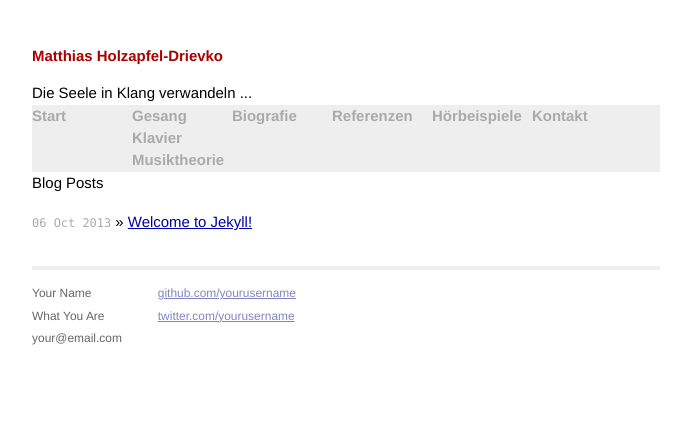
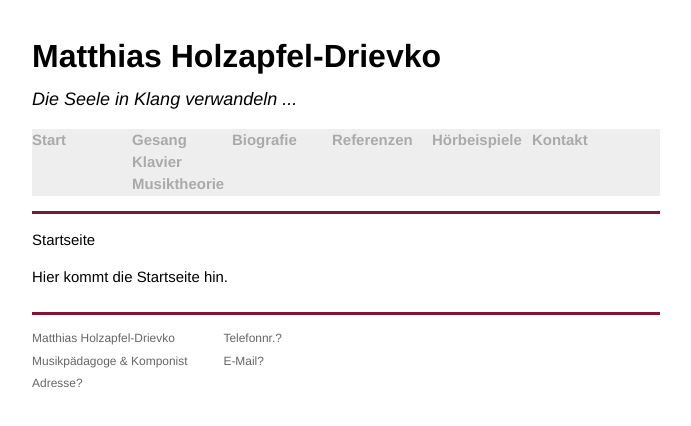
Before and after one commit to drievko/drievko.github.io, a Jekyll site: the page built from index.html, in a window 1280 px wide. Shown: the top 426 px of the page, without its empty margins (294-985 px from the left). Built offline with Jekyll 4.4.1, drawn with Linux system fonts in a browser that asks for light colours; Markdown is read by kramdown in place of the engine named in the settings.

Commit message:
Big overhaul.

```diff
--- a/_layouts/default.html
+++ b/_layouts/default.html
@@ -38,24 +38,24 @@
                   <li><a href="/">Hörbeispiele</a></li>
                   <li><a href="/">Kontakt</a></li>
                 </ul>
-                <div></div>
+                <div></div> <!-- so we can apply "clear: left;" in CSS here -->
               </div>
             </div>
 
-                {{ content }}
+            {{ content }}
 
             <div class="footer">
               <div class="contact">
                 <p>
-                  Your Name<br />
-                  What You Are<br />
-                  your@email.com
+                  Matthias Holzapfel-Drievko<br />
+                  Musikpädagoge & Komponist<br />
+                  Adresse?
                 </p>
               </div>
               <div class="contact">
                 <p>
-                  <a href="http://github.com/yourusername/">github.com/yourusername</a><br />
-                  <a href="http://twitter.com/yourusername/">twitter.com/yourusername</a><br />
+                  Telefonnr.?<br />
+                  E-Mail?
                 </p>
               </div>
             </div>
--- a/css/main.css
+++ b/css/main.css
@@ -23,6 +23,7 @@ a:visited { color: #a0a; }
 /* Home
 /*
 /*****************************************************************************/
+
 ul.posts {
   list-style-type: none;
   margin-bottom: 2em;
@@ -52,23 +53,29 @@ ul.posts span {
   line-height: 1.5em;
 }
 
+.site .header {
+  border-bottom: 3px solid #7f1734;
+  margin-bottom: 1em;
+}
+
 .site .header a {
   font-weight: bold;
   text-decoration: none;
 }
 
-.site .header h1.title {
-}
-
 .site .header h1.title a {
-  color: #a00;
+  font-size: xx-large;
+  color: #000;
 }
 
 .site .header h1.title a:hover {
-  color: #000;
+  color: #7f1734;
 }
 
 .site .header h2.title {
+  font-size: large;
+  font-style: italic;
+  margin-bottom: 1em;
 }
 
 .site .header .navigation ul li {
@@ -85,22 +92,23 @@ ul.posts span {
   color: #aaa;
 }
 
+.site .header .navigation ul a:hover {
+  color: #7f1734;
+}
+
 .site .header .navigation {
   background-color: #eee;
+  margin-bottom: 1em;
 }
 
 .site .header .navigation div {
   clear: left;
 }
 
-.site .meta {
-  color: #aaa;
-}
-
 .site .footer {
   font-size: 80%;
   color: #666;
-  border-top: 4px solid #eee;
+  border-top: 3px solid #7f1734;
   margin-top: 2em;
   overflow: hidden;
 }
@@ -112,16 +120,6 @@ ul.posts span {
 
 .site .footer .contact a {
   color: #8085C1;
-}
-
-.site .footer .rss {
-  margin-top: 1.1em;
-  margin-right: -.2em;
-  float: right;
-}
-
-.site .footer .rss img {
-  border: 0;
 }
 
 /*****************************************************************************/
--- a/index.html
+++ b/index.html
@@ -4,10 +4,6 @@ title: Your New Jekyll Site
 ---
 
 <div id="home">
-  <h1>Blog Posts</h1>
-  <ul class="posts">
-    {% for post in site.posts %}
-      <li><span>{{ post.date | date_to_string }}</span> &raquo; <a href="{{ post.url }}">{{ post.title }}</a></li>
-    {% endfor %}
-  </ul>
+  <h1>Startseite</h1>
+  <p>Hier kommt die Startseite hin.</p>
 </div>
```
